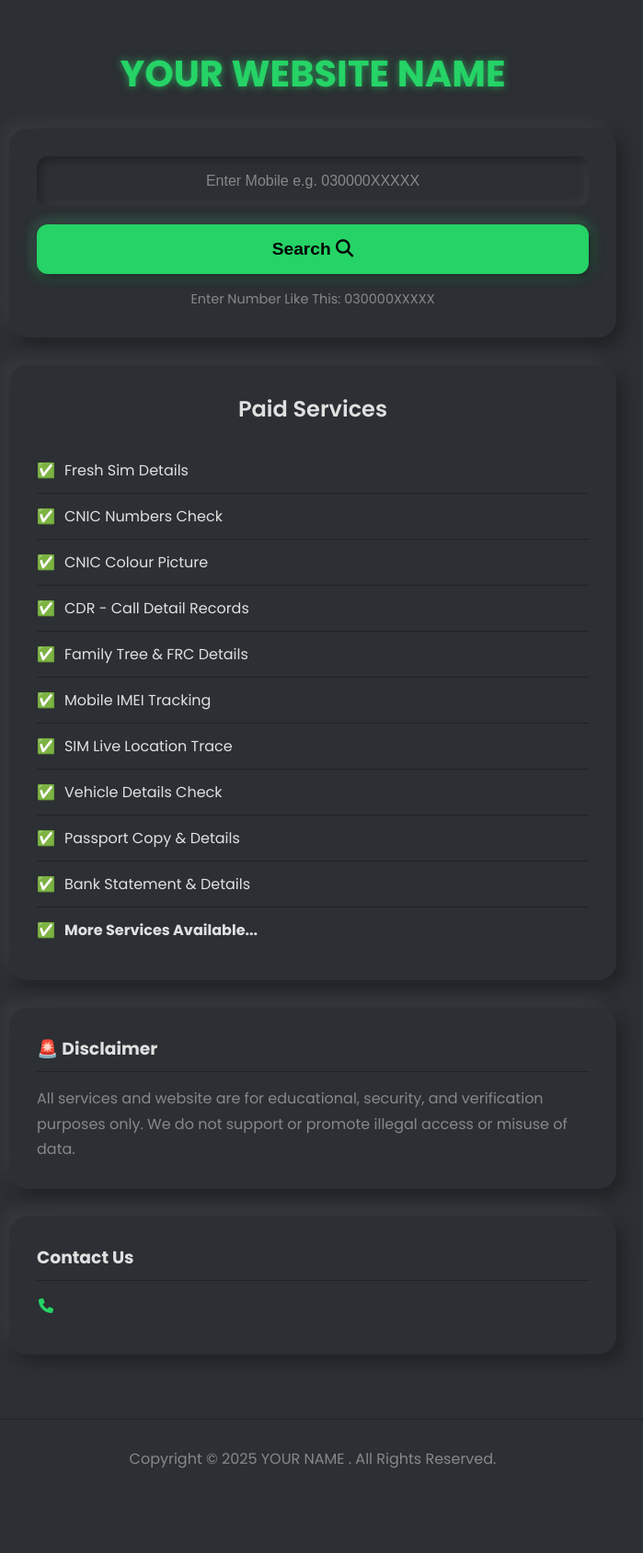
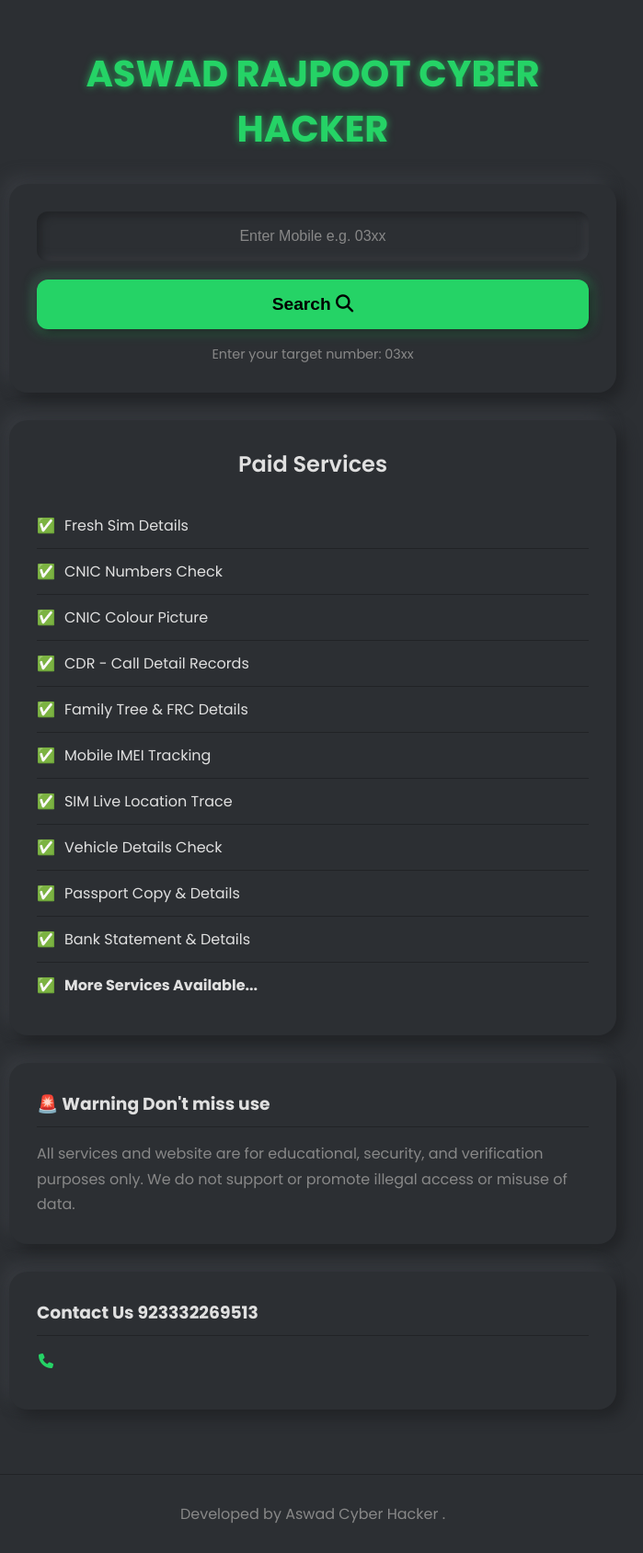
Before and after one commit to aswadrajpoothacker-cmyk/Aswad-Rajpoot, a plain HTML site: page index-1.html in a window 1280 px wide. Shown: the whole page at 92% size, without its empty margins (300-999 px from the left). Before the commit the page ends 1629 px from the top, so only its background shows below. Drawn offline with Linux system fonts and the light colour scheme; a script that the page names is missing.

Commit message:
Update index-1.html

```diff
--- a/index-1.html
+++ b/index-1.html
@@ -220,9 +220,9 @@
 
         }
 
-        .label { font-weight: 600; color: var(--text-color-muted); margin-right: 15px; }
+        .label { font-weight: 600; color: var(--text-color-0a0); margin-right: 15px; }
 
-        .result-box .value { font-family: 'Source Code Pro', monospace; color: var(--text-color); }
+        .result-box .value { font-family: 'Source Code Pro', monospace; color: var(--text-color: 0a0)l; }
 
         #noData {
 
@@ -294,6 +294,8 @@
 
         /* --- Disclaimer & Contact --- */
 
+
+
         .card h3 { color: var(--text-color); margin-bottom: 15px; border-bottom: 1px solid var(--dark-shadow-color); padding-bottom: 10px; }
 
         .card p { line-height: 1.7; color: var(--text-color-muted); }
@@ -326,15 +328,15 @@
 
     <div class="container">
 
-        <div class="header">YOUR WEBSITE NAME</div>
+        <div class="header">ASWAD RAJPOOT CYBER HACKER</div>
 
         <div class="card">
 
-            <input type="text" id="query" placeholder="Enter Mobile e.g. 030000XXXXX" />
+            <input type="text" id="query" placeholder="Enter Mobile e.g. 03xx" />
 
             <button class="search-btn" onclick="searchData()">Search <i class="fa fa-search"></i></button>
 
-            <p class="warning">Enter Number Like This: 030000XXXXX</p>
+            <p class="warning">Enter your target number: 03xx</p>
 
         </div>
 
@@ -378,7 +380,7 @@
 
         <div class="card">
 
-             <h3>🚨 Disclaimer</h3>
+             <h3>🚨 Warning Don't miss use</h3>
 
              <p>All services and website are for educational, security, and verification purposes only. We do not support or promote illegal access or misuse of data.</p>
 
@@ -386,7 +388,7 @@
 
         <div class="card">
 
-             <h3>Contact Us</h3>
+             <h3>Contact Us 923332269513</h3>
 
              <ul class="contact-list">
 
@@ -402,7 +404,7 @@
 
     <footer>
 
-        <p>Copyright © 2025 YOUR NAME . All Rights Reserved.</p>
+        <p>Developed by Aswad Cyber Hacker .</p>
 
     </footer>
 
@@ -542,4 +544,5 @@
 
 </body>
 
+
 </html>
```
